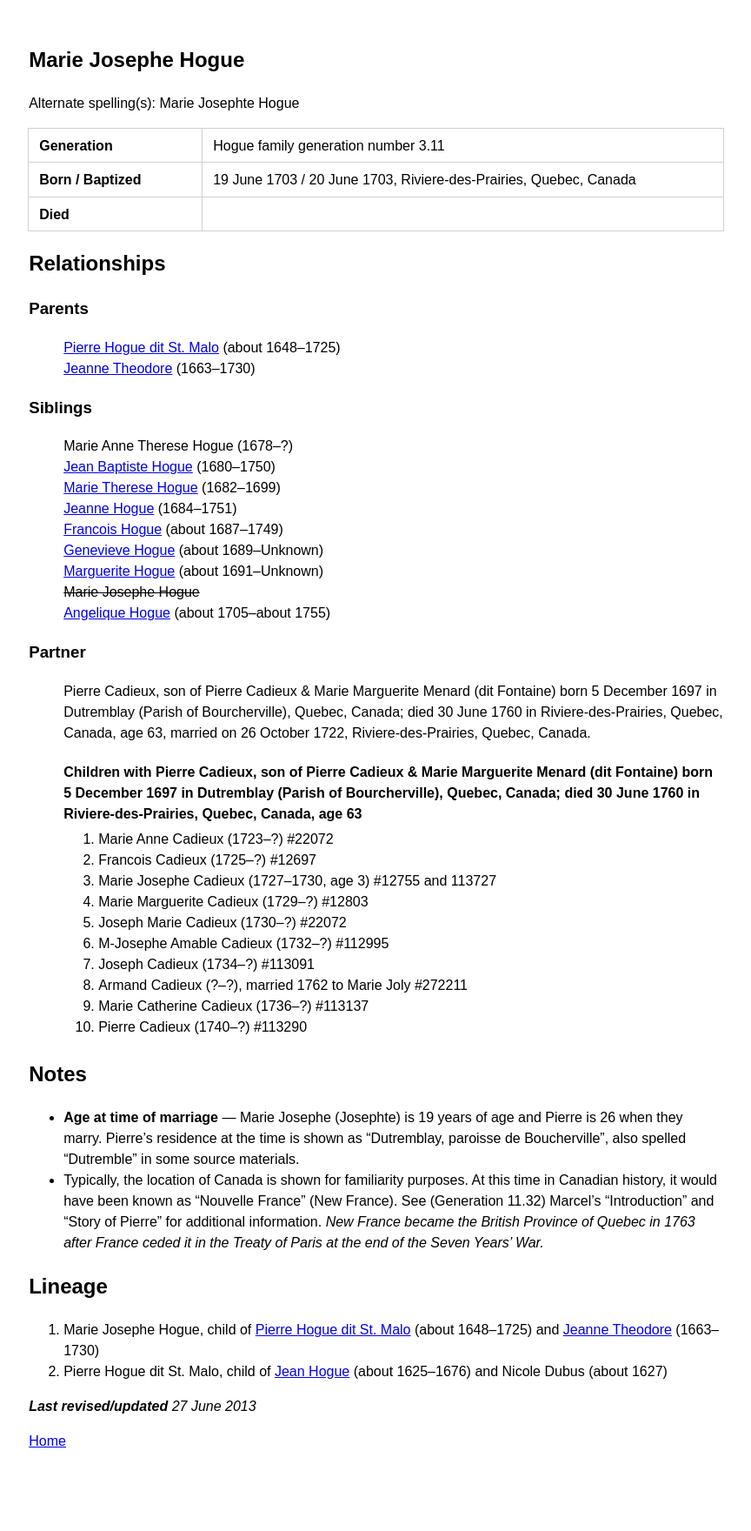
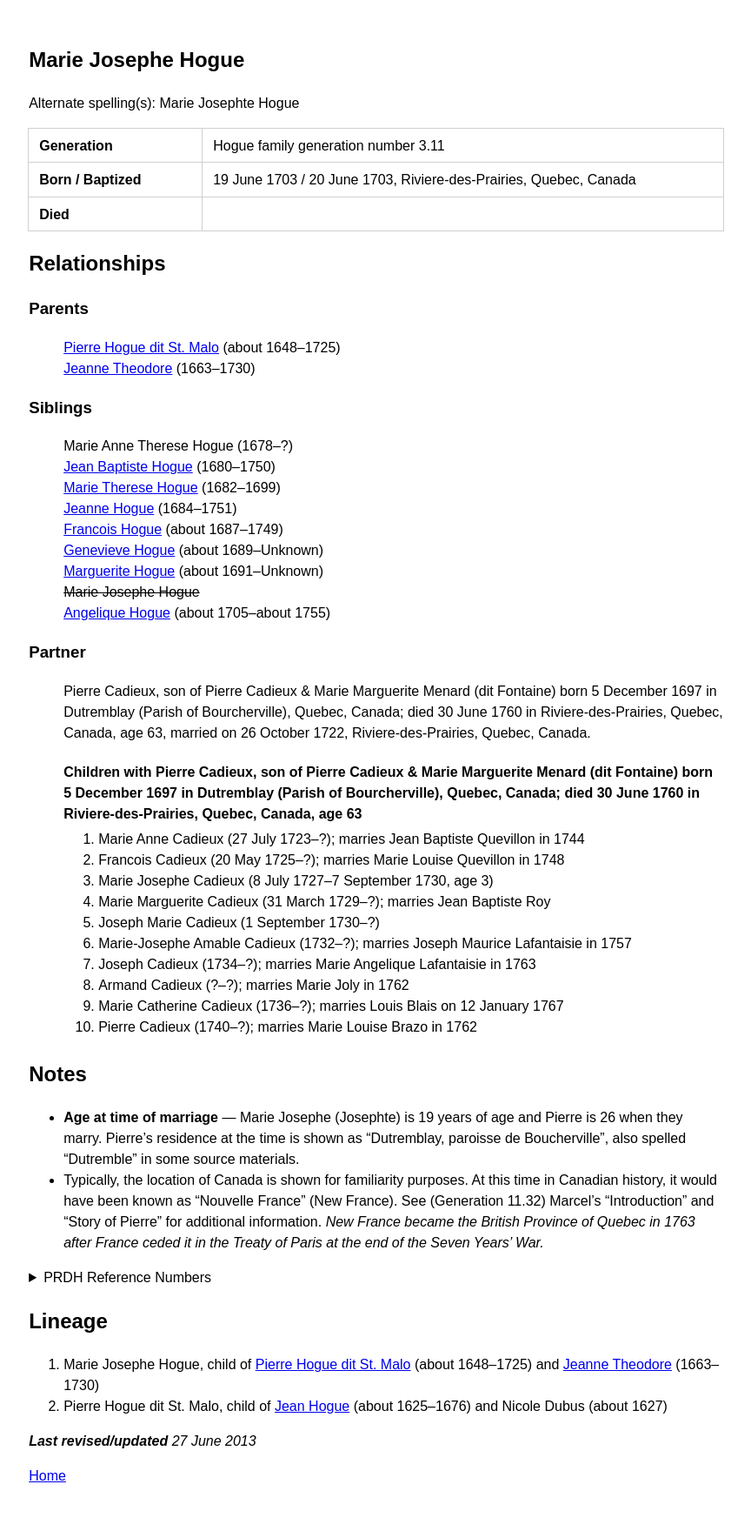
Before and after one commit to highchair/hogue-family-ancestry, a Jekyll site: the page built from _people/1703-marie-j-hogue.md, in a window 1280 px wide. Shown: the whole page at 87% size, without its empty margins (18-882 px from the left). Built offline with Jekyll 4.4.1, drawn with Linux system fonts in a browser that asks for light colours; before the commit the page ends 1720 px from its top, so only the background shows below that.

Commit message:
Moved PRDH ref #s into a table

```diff
--- a/_people/1703-marie-j-hogue.md
+++ b/_people/1703-marie-j-hogue.md
@@ -31,16 +32,16 @@
     date: 1722-10-26
     location: 'Riviere-des-Prairies, Quebec, Canada'
     children:
-      - child: 'Marie Anne Cadieux (1723–?) #22072'
-      - child: 'Francois Cadieux (1725–?) #12697'
-      - child: 'Marie Josephe Cadieux (1727–1730, age 3) #12755 and 113727'
-      - child: 'Marie Marguerite Cadieux (1729–?) #12803'
-      - child: 'Joseph Marie Cadieux (1730–?) #22072'
-      - child: 'M-Josephe Amable Cadieux (1732–?) #112995'
-      - child: 'Joseph Cadieux (1734–?) #113091'
-      - child: 'Armand Cadieux (?–?), married 1762 to Marie Joly #272211'
-      - child: 'Marie Catherine Cadieux (1736–?) #113137'
-      - child: 'Pierre Cadieux (1740–?) #113290'
+      - child: 'Marie Anne Cadieux (27 July 1723–?); marries Jean Baptiste Quevillon in 1744'
+      - child: 'Francois Cadieux (20 May 1725–?); marries Marie Louise Quevillon in 1748'
+      - child: 'Marie Josephe Cadieux (8 July 1727–7 September 1730, age 3)'
+      - child: 'Marie Marguerite Cadieux (31 March 1729–?); marries Jean Baptiste Roy'
+      - child: 'Joseph Marie Cadieux (1 September 1730–?)'
+      - child: 'Marie-Josephe Amable Cadieux (1732–?); marries Joseph Maurice Lafantaisie in 1757'
+      - child: 'Joseph Cadieux (1734–?); marries Marie Angelique Lafantaisie in 1763'
+      - child: 'Armand Cadieux (?–?); marries Marie Joly in 1762'
+      - child: 'Marie Catherine Cadieux (1736–?); marries Louis Blais on 12 January 1767'
+      - child: 'Pierre Cadieux (1740–?); marries Marie Louise Brazo in 1762'
 
 ---
 
@@ -48,3 +49,29 @@
 
 + **Age at time of marriage** — Marie Josephe (Josephte) is 19 years of age and Pierre is 26 when they marry. Pierre’s residence at the time is shown as “Dutremblay, paroisse de Boucherville”, also spelled “Dutremble” in some source materials.
 + Typically, the location of Canada is shown for familiarity purposes. At this time in Canadian history, it would have been known as “Nouvelle France” (New France). See (Generation 11.32) Marcel’s “Introduction” and “Story of Pierre” for additional information. _New France became the British Province of Quebec in 1763 after France ceded it in the Treaty of Paris at the end of the Seven Years’ War._
+
+<details markdown="1" class="rhythm">
+  <summary>PRDH Reference Numbers</summary>
+
+| Name of child or spouse             | PRDH # |
+| :---------------------------------- | :----- |
+| Marie Anne Cadieux (birth)          | 22072  |
+| Marie Anne Cadieux (marriage)       | 113678 |
+| Francois Cadieux (birth)            | 12697  |
+| Francois Cadieux (marriage)         | 113696 |
+| Marie Josephe Cadieux (birth)       | 12755  |
+| Marie Josephe Cadieux (marriage)    | 113727 |
+| Marie Marguerite Cadieux (birth)    | 12803  |
+| Marie Marguerite Cadieux (marriage) | 272186 |
+| Joseph Marie Cadieux (birth)        | 112950 |
+| M-Josephe Amable Cadieux (birth)    | 112995 |
+| M-Josephe Amable Cadieux (marriage) | 272156 |
+| Joseph Cadieux (birth)              | 113091 |
+| Joseph Cadieux (marriage)           | 272215 |
+| Armand Cadieux (marriage)           | 272211 |
+| Marie Catherine Cadieux (birth)     | 113137 |
+| Marie Catherine Cadieux (marriage)  | 217265 |
+| Pierre Cadieux (birth)              | 113290 |
+| Pierre Cadieux (marriage)           | 272201 |
+
+</details>
```
Also changed, not shown: other parts of _people/1703-marie-j-hogue.md (+1 -0 lines).
